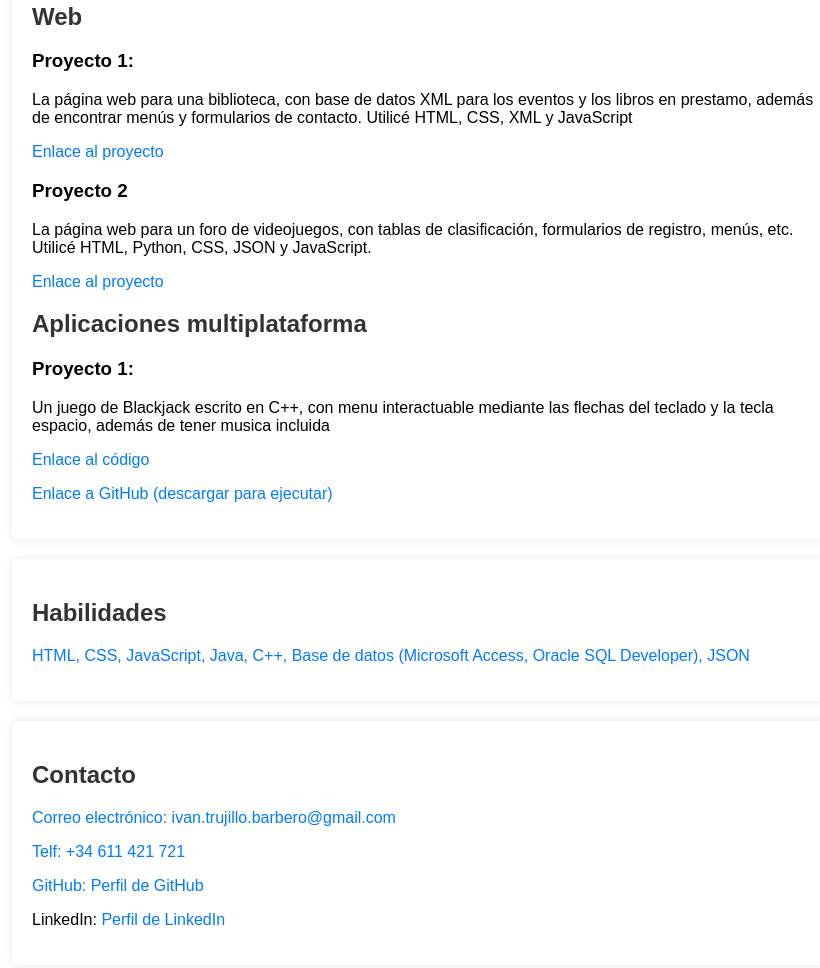
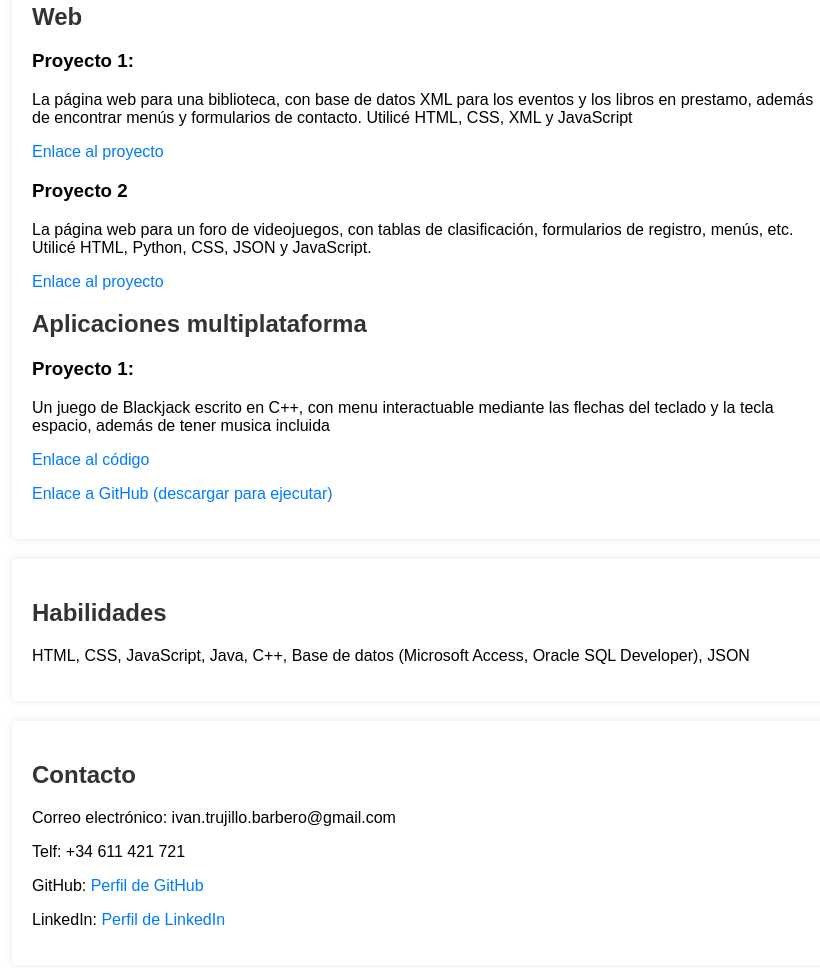
Before and after one commit to IvanTrujilloTech/IvanTrujilloTech, a plain HTML site: page index.html in a window 1280 px wide. Shown: the part 439-1407 px from the top of the page, without its empty margins (208-1028 px from the left). Drawn offline with Linux system fonts and the light colour scheme.

Commit message:
Update index.html

```diff
--- a/index.html
+++ b/index.html
@@ -40,7 +40,7 @@
         <h3>Proyecto 1: </h3>
         <p>Un juego de Blackjack escrito en C++, con menu interactuable mediante las flechas del teclado y la tecla espacio, además de tener musica incluida</p>
         <p><a href="BLACKJACK.cpp">Enlace al código</p>
-        <p><a href="https://github.com/IvanTrujilloTech/C-Blackjack">Enlace a GitHub (descargar para ejecutar)</p>
+        <p><a href="https://github.com/IvanTrujilloTech/C-Blackjack">Enlace a GitHub (descargar para ejecutar)</a></p>
       </li>
     </ul>
   </section>
```
